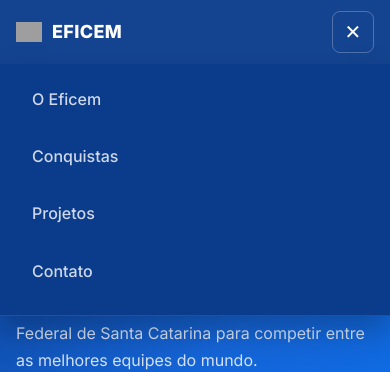
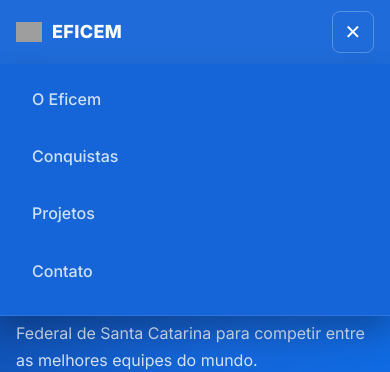
Before and after one commit to Vinnikarmello/or-amento, a website: page index.html in a window 390 px wide. Both pictures are taken after a click on the button "Abrir menu". Shown: the top 372 px of the page. Drawn offline with Linux system fonts and the light colour scheme; grey boxes are pictures that could not be loaded.

Commit message:
style: brighten navigation menu blue to match hero

```diff
--- a/index.html
+++ b/index.html
@@ -43,7 +43,7 @@
   /* NAV */
   .nav {
     position: sticky; top: 0; z-index: 50;
-    background: rgba(11, 60, 140, 0.96);
+    background: rgba(21, 101, 216, 0.96);
     backdrop-filter: blur(8px);
     border-bottom: 1px solid #0a0a0a;
   }
@@ -229,7 +229,7 @@
     .nav-toggle { display: block; }
     .nav-links {
       display: none; position: absolute; top: 64px; left: 0; right: 0;
-      flex-direction: column; background: var(--navy); padding: 0.5rem 1rem 1rem;
+      flex-direction: column; background: var(--navy-2); padding: 0.5rem 1rem 1rem;
       border-bottom: 1px solid rgba(255,255,255,0.1);
     }
     .nav-links.open { display: flex; }
```
